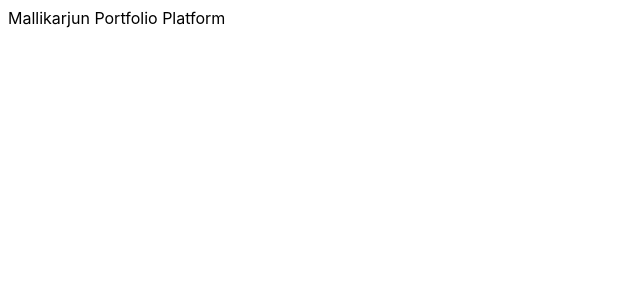
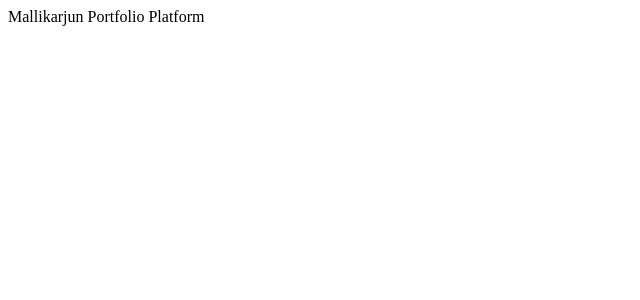
Before and after one commit to MMALLIKARJUN2312/Portfolio_Website, a Next.js app in the folder apps/web/: page / in a window 1280 px wide. Shown: the top 300 px of the page, without its empty margins (0-640 px from the left). Built offline with nearby package versions, Linux system fonts and the light colour scheme.

Commit message:
refactor(styles): consolidate typography into semantic design tokens

```diff
--- a/apps/web/styles/globals.css
+++ b/apps/web/styles/globals.css
@@ -1,6 +1,5 @@
 @import "./theme.css";
 @import "./layout.css";
-@import "./typography.css";
 
 html {
   scroll-behavior: smooth;
--- a/apps/web/styles/theme.css
+++ b/apps/web/styles/theme.css
@@ -1,3 +1,12 @@
+@import "./tokens/colors.css";
+@import "./tokens/spacing.css";
+@import "./tokens/typography.css";
+@import "./tokens/radius.css";
+@import "./tokens/shadows.css";
+@import "./tokens/motion.css";
+@import "./tokens/z-index.css";
+@import "./tokens/breakpoints.css";
+
 :root {
   color-scheme: light;
 }
--- a/apps/web/styles/typography.css
+++ /dev/null
@@ -1,11 +0,0 @@
-:root {
-  --font-sans:
-    Inter,
-    ui-sans-serif,
-    system-ui,
-    sans-serif;
-
-  --font-mono:
-    "JetBrains Mono",
-    monospace;
-}
```
